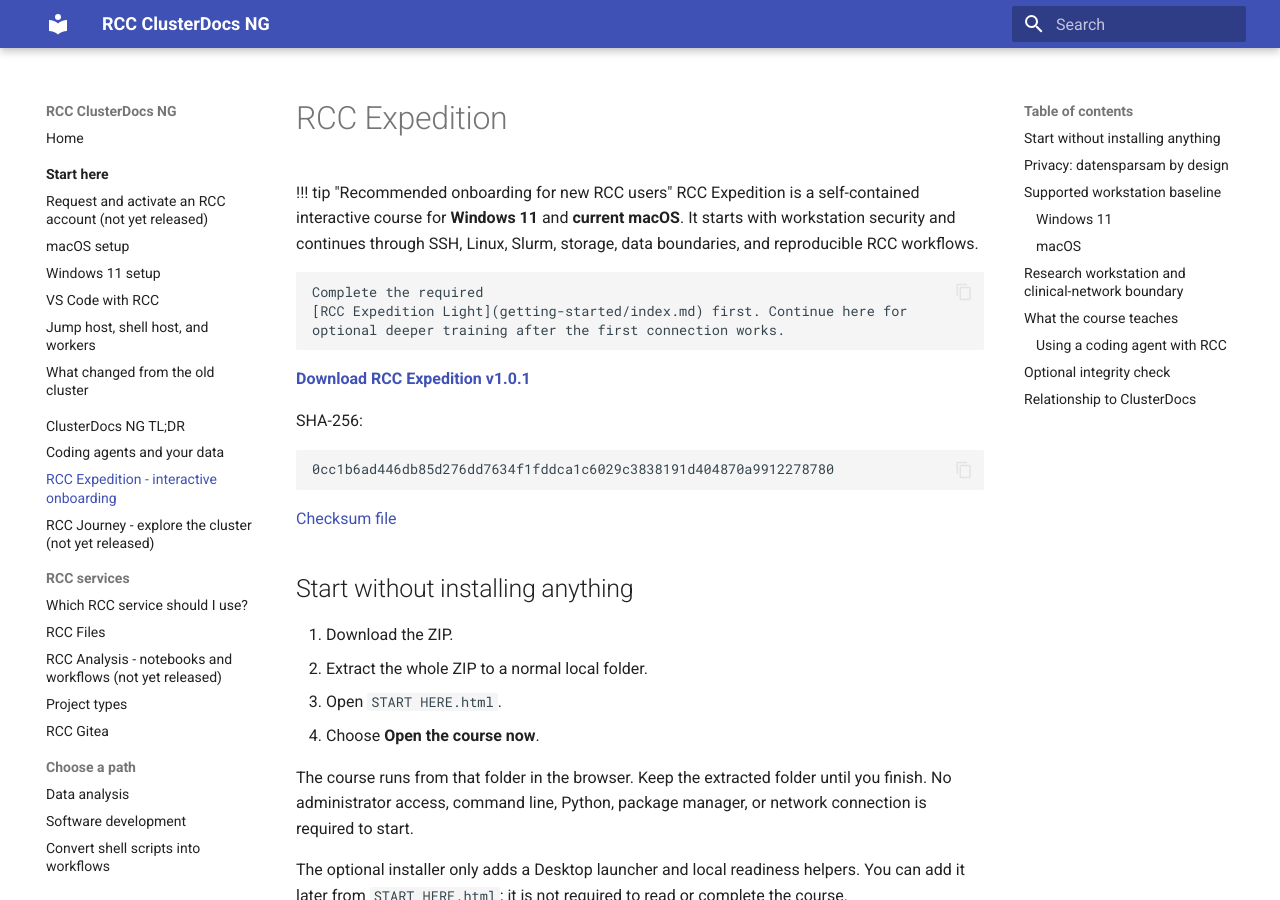
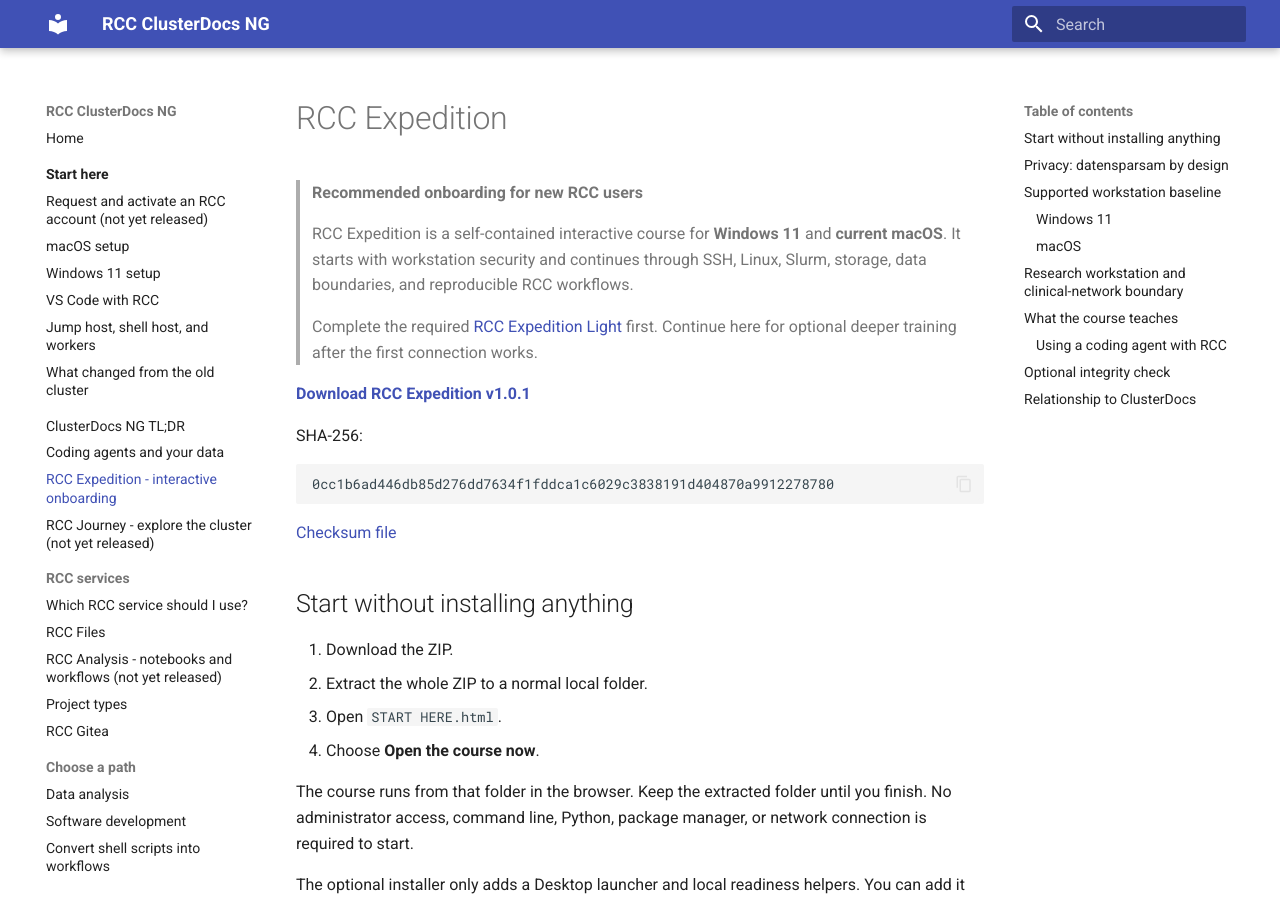
Before and after one commit to IKIM-Essen/ClusterDocs, an MkDocs documentation site: the page built from docs/rcc-expedition.md, in a window 1280 px wide and 900 px high. Built offline with MkDocs 1.6.1 and Material for MkDocs 9.7.7, drawn with Linux system fonts in a browser that asks for light colours.

Commit message:
Render Expedition and Class 1 onboarding notes as blockquotes (#91)
The custom site builder does not support MkDocs admonitions, so the
"!!! tip" boxes on rcc-expedition.md and class-01-safe-access.md were
published as a raw "!!! tip" paragraph. Convert both to the blockquote
note style used elsewhere, with unchanged wording, and add a test that
rejects "!!!"/"???" admonitions in docs.


Claude-Session: https://claude.ai/code/session_01WNS28LJ4F9CYUoXB4F3BaF

Co-authored-by: Claude <noreply@anthropic.com>

```diff
--- a/docs/rcc-expedition.md
+++ b/docs/rcc-expedition.md
@@ -1,14 +1,15 @@
 # RCC Expedition
 
-!!! tip "Recommended onboarding for new RCC users"
-    RCC Expedition is a self-contained interactive course for **Windows 11**
-    and **current macOS**. It starts with workstation security and continues
-    through SSH, Linux, Slurm, storage, data boundaries, and reproducible RCC
-    workflows.
-
-    Complete the required
-    [RCC Expedition Light](getting-started/index.md) first. Continue here for
-    optional deeper training after the first connection works.
+> **Recommended onboarding for new RCC users**
+>
+> RCC Expedition is a self-contained interactive course for **Windows 11**
+> and **current macOS**. It starts with workstation security and continues
+> through SSH, Linux, Slurm, storage, data boundaries, and reproducible RCC
+> workflows.
+>
+> Complete the required
+> [RCC Expedition Light](getting-started/index.md) first. Continue here for
+> optional deeper training after the first connection works.
 
 [**Download RCC Expedition v1.0.1**](assets/downloads/RCC-Expedition-USB-v1.0.1.zip)
 
```
Also changed, not shown: docs/course/class-01-safe-access.md (+10 -9 lines), 1 other file.
